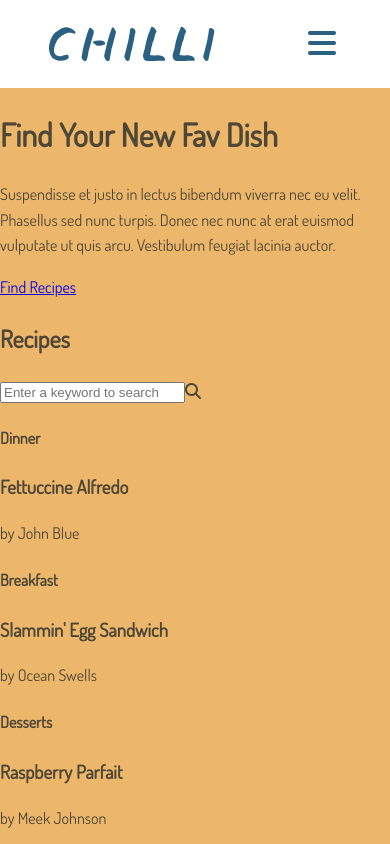
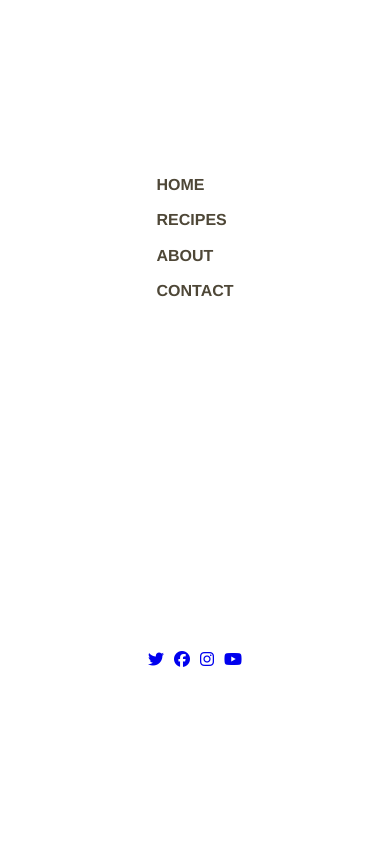
Before and after one commit to MalcolmSmalls/recipes-project, a plain HTML site: page index.html in a window 390 px wide. Both pictures are taken after a click on the button "open navigation". Shown: the top 844 px of the page. Drawn offline with nearby package versions, Linux system fonts and the light colour scheme.

Commit message:
Allow for slideout mobile nav. Begin javaScript

```diff
--- a/index.html
+++ b/index.html
@@ -19,6 +19,7 @@
                 <button class="nav-btn" aria-label="open navigation"><i class="fa-solid fa-bars"></i></button>
             </div>
             <div class="right-div-wrapper">
+                <div class="nav-list">
                     <div class="mid-nav">
                         <ul>
                             <li>Home</li>
@@ -35,6 +36,8 @@
                             <a href="#"><li><i class="fa-brands fa-youtube"></i></li></a>
                         </ul>
                     </div>
+                </div>
+
             </div>
 
         </nav>
--- a/script.js
+++ b/script.js
@@ -0,0 +1,7 @@
+const nav = document.querySelector('.right-div-wrapper')
+const openNav = document.querySelector('.nav-btn')
+
+
+openNav.addEventListener('click', ()=> {
+    nav.classList.add('navigation-open')
+})
--- a/styles.css
+++ b/styles.css
@@ -37,8 +37,9 @@ nav {
     right: 0;
     left: 100%;
     bottom: 0;
-    transform: translateX(0);
+    transform: translateX(0%);
     transition: transform 250ms;
+    overflow:hidden;
 }
 
 nav ul {
@@ -60,3 +61,30 @@ nav ul {
 .nav-logo{
     width:90%;
 }
+
+.hero-section {
+    padding:2em;
+    background-image: url('assets/hero-bg.jpg');
+    margin: 0;
+    background-size:cover;
+}
+
+.navigation-open{
+    transform:translateX(-100%);
+    width:100%;
+    background-color: white;
+}
+
+.nav-list{
+    display:flex;
+    height:100%;
+    justify-content: space-around;
+    align-items: center;
+    flex-direction: column;
+}
+
+.mid-nav > ul {
+    display:flex;
+    flex-direction: column;
+    justify-content: center;
+}
```
Also changed, not shown: assets/hero-bg.jpg (added), 1 other file. Lines whose indentation alone changed are shown as unchanged.
